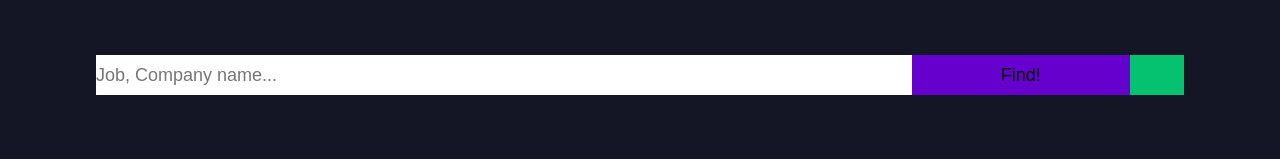
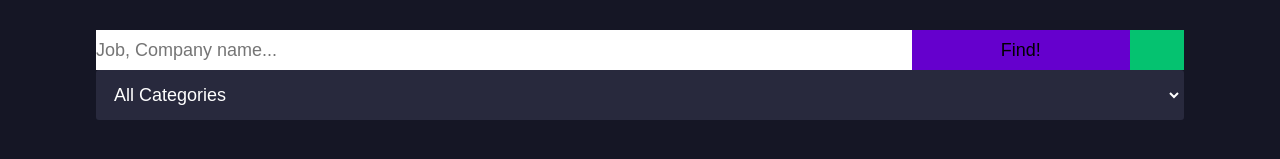
Before and after one commit to JorgeAVargasC/tzuzulcodebootcamp-frontend-react-project, a React (Create React App) app: page / in a window 1280 px wide. Shown: the part 365-524 px from the top of the page. Built offline with nearby package versions, Linux system fonts and the light colour scheme.

Commit message:
Categories first version

```diff
--- a/src/pages/Home.jsx
+++ b/src/pages/Home.jsx
@@ -4,19 +4,20 @@ import Navbar from "../components/Navbar";
 
 export default function Home() {
 	const [jobs, setJobs] = useState([]);
+	const [categories, setCategories] = useState([]);
 
 	useEffect(() => {
 		const token = localStorage.getItem("token");
 		getWithToken("/api/jobs", { token })
 			.then(({ data }) => {
-				// console.clear();
-				// console.log(data);
 				setJobs(data);
 			})
 			.catch((err) => {
 				console.log(err);
 			});
 	}, []);
+
+	console.log(jobs);
 
 	return (
 		<>
@@ -28,10 +29,21 @@ export default function Home() {
 				</div>
 
 				{
+					<select className="inp">
+						<option value="">All Categories</option>
+						{
+							categories.map((category,key) => {
+								return <option key={key} value={category}>{category}</option>
+							})
+						}
+					</select>
+				}
+
+				{
 				jobs.map((job) => {
 					return (
-						console.clear(),
-						console.log(job),
+						// console.clear(),
+						// console.log(job),
 						<div key={job._id} className="job-container">
 							<div className="job-title">
 								<h3>{job.title}</h3>
```
